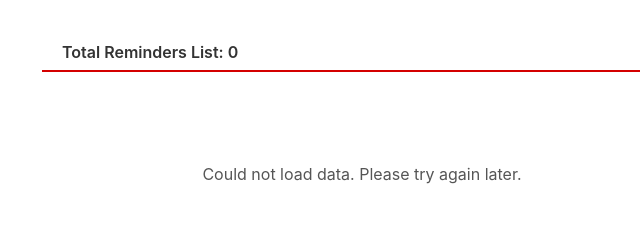
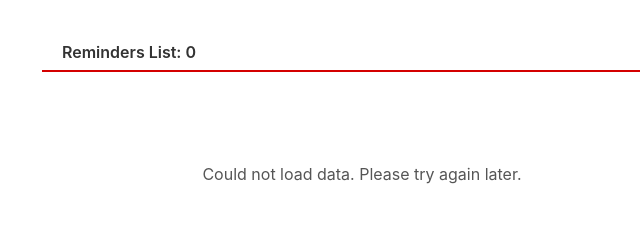
Before and after one commit to my-project-hubs/My-Reminder-List, a plain HTML site: page index.html in a window 1280 px wide. Both pictures are taken after a click on the button "List". Shown: the top 240 px of the page, 278-918 px from the left. Drawn offline with Linux system fonts and the light colour scheme; no server answers.

Commit message:
Add files via upload

```diff
--- a/index.html
+++ b/index.html
@@ -211,7 +211,7 @@
 <!-- PAGE 2: All Data (List) -->
 <div id="page-data" class="page">
   <div id="header-data" class="header-date"></div>
-  <div id="total-reminders" class="total-reminders">Total Reminders List: 0</div>
+  <div id="total-reminders" class="total-reminders">Reminders List: 0</div>
   <div id="list-data"><div class="loading">Loading...</div></div>
 </div>
 <script src="https://www.gstatic.com/firebasejs/10.12.2/firebase-app-compat.js"></script>
@@ -327,19 +327,16 @@ async function loadAll() {
   try {
     const { header, events } = await fetchSheetData();
 
-    // Today date update
     headerAlerts.textContent = header;
     headerData.textContent = header;
 
-    // Total Reminders List update (yeh bhi ab reload hoga)
+    // Reminders List update (Total हटा दिया)
     if (totalRemindersEl) {
-      totalRemindersEl.textContent = `Total Reminders List: ${events.length}`;
+      totalRemindersEl.textContent = `Reminders List: ${events.length}`;
     }
 
-    // List render
     renderEvents(listData, events);
 
-    // Alerts filter
     const { months: thMonths, days: thDays } = getCylinderThresholdParts();
     const alerts = events.filter((e) => {
       if (e.isDayFormat && e.days !== null) return e.days <= ALERT_THRESHOLD_DAYS;
@@ -356,7 +353,7 @@ async function loadAll() {
     const msg = '<div class="empty-state">Could not load data. Please try again later.</div>';
     listAlerts.innerHTML = msg;
     listData.innerHTML = msg;
-    if (totalRemindersEl) totalRemindersEl.textContent = 'Total Reminders List: 0';
+    if (totalRemindersEl) totalRemindersEl.textContent = 'Reminders List: 0';
   }
 }
 
```
